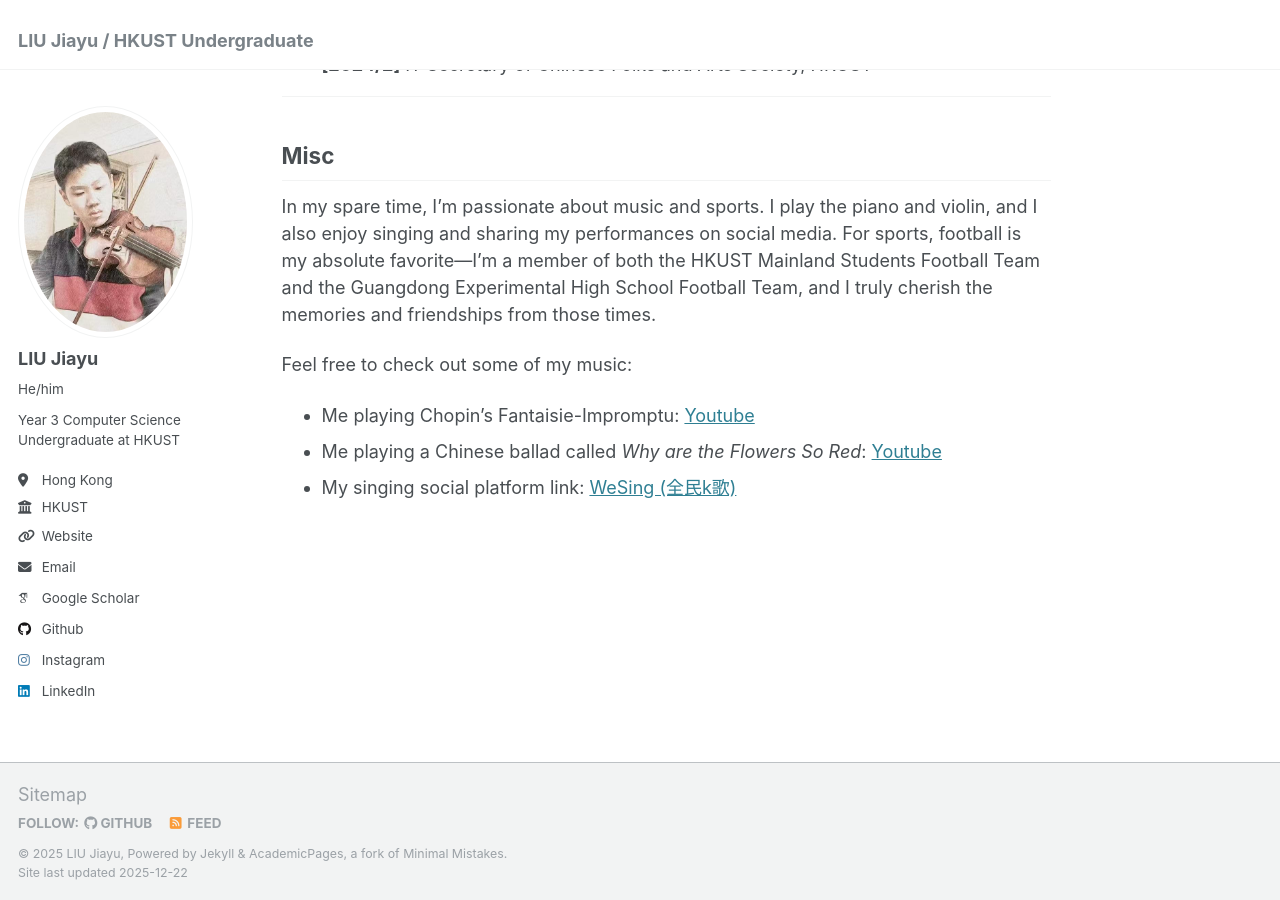
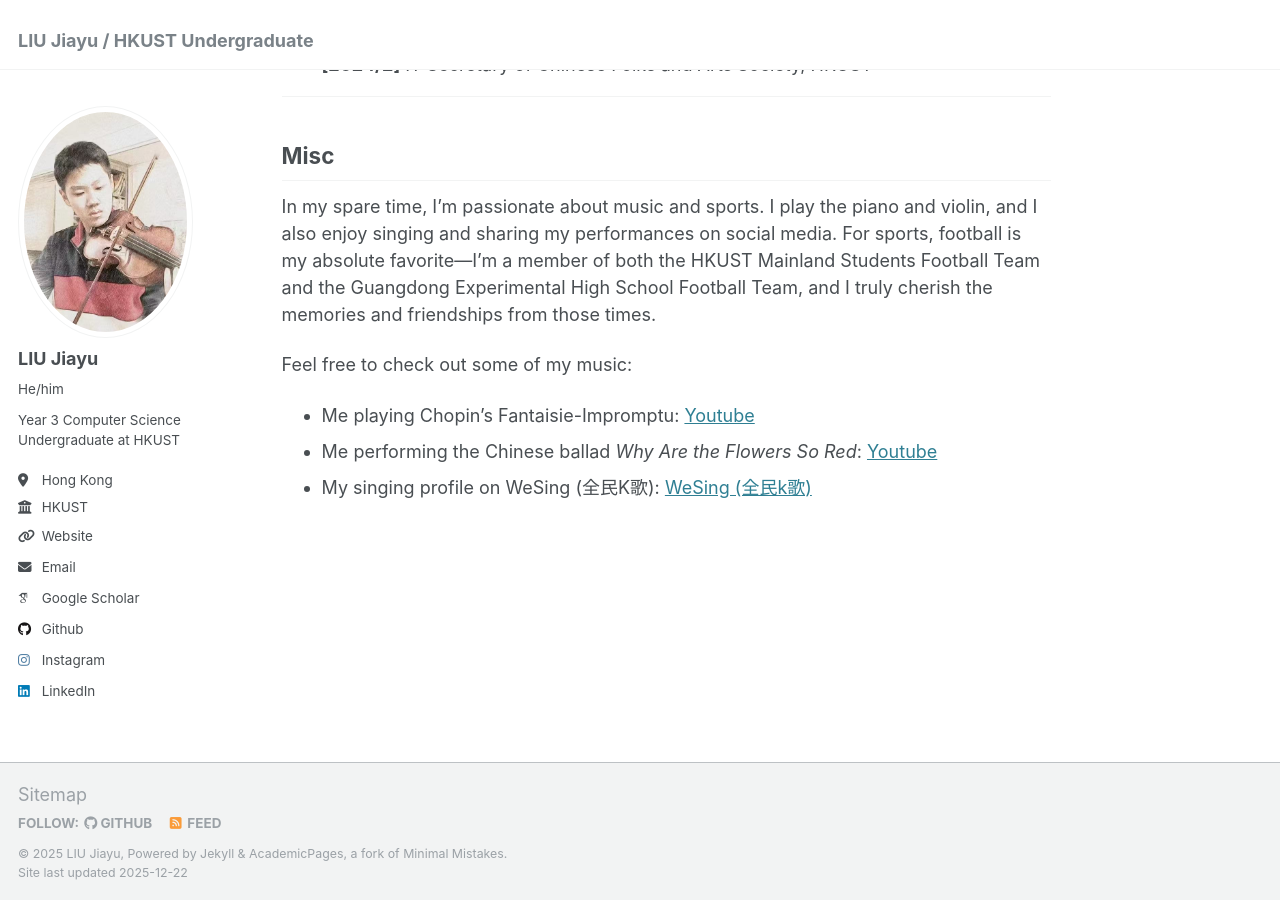
Before and after one commit to JiayuJeff/JiayuJeff.github.io, a Jekyll site: the page built from _pages/about.md, in a window 1280 px wide and 900 px high, scrolled down 3043 px. Built offline with Jekyll 4.4.1, drawn with Linux system fonts in a browser that asks for light colours; some web fonts are replaced.

Commit message:
Update about.md

```diff
--- a/_pages/about.md
+++ b/_pages/about.md
@@ -107,5 +107,5 @@ In my spare time, I’m passionate about music and sports. I play the piano and
 
 Feel free to check out some of my music:
 - Me playing Chopin's Fantaisie-Impromptu: [Youtube](https://youtu.be/5r_Y9tE_fbo?si=Rnv-_KuOYPt7_rPF)
-- Me playing a Chinese ballad called *Why are the Flowers So Red*: [Youtube](https://youtu.be/-ohoA3pO9Ks?si=8ZsqIn7GO0pp31UR)
-- My singing social platform link: [WeSing (全民k歌)](https://static-play.kg.qq.com/node/personal_v2?uid=6a9f9483252b3f8a3c&shareUid=6a9f9483252b3f8a3c&chain_share_id=12cDdiw3bQNxKeGru7pNO5KrOoI0EhK6_zgdH0wyvu0&pageId=homepage_me)
+- Me performing the Chinese ballad *Why Are the Flowers So Red*: [Youtube](https://youtu.be/-ohoA3pO9Ks?si=8ZsqIn7GO0pp31UR)
+- My singing profile on WeSing (全民K歌): [WeSing (全民k歌)](https://static-play.kg.qq.com/node/personal_v2?uid=6a9f9483252b3f8a3c&shareUid=6a9f9483252b3f8a3c&chain_share_id=12cDdiw3bQNxKeGru7pNO5KrOoI0EhK6_zgdH0wyvu0&pageId=homepage_me)
```
